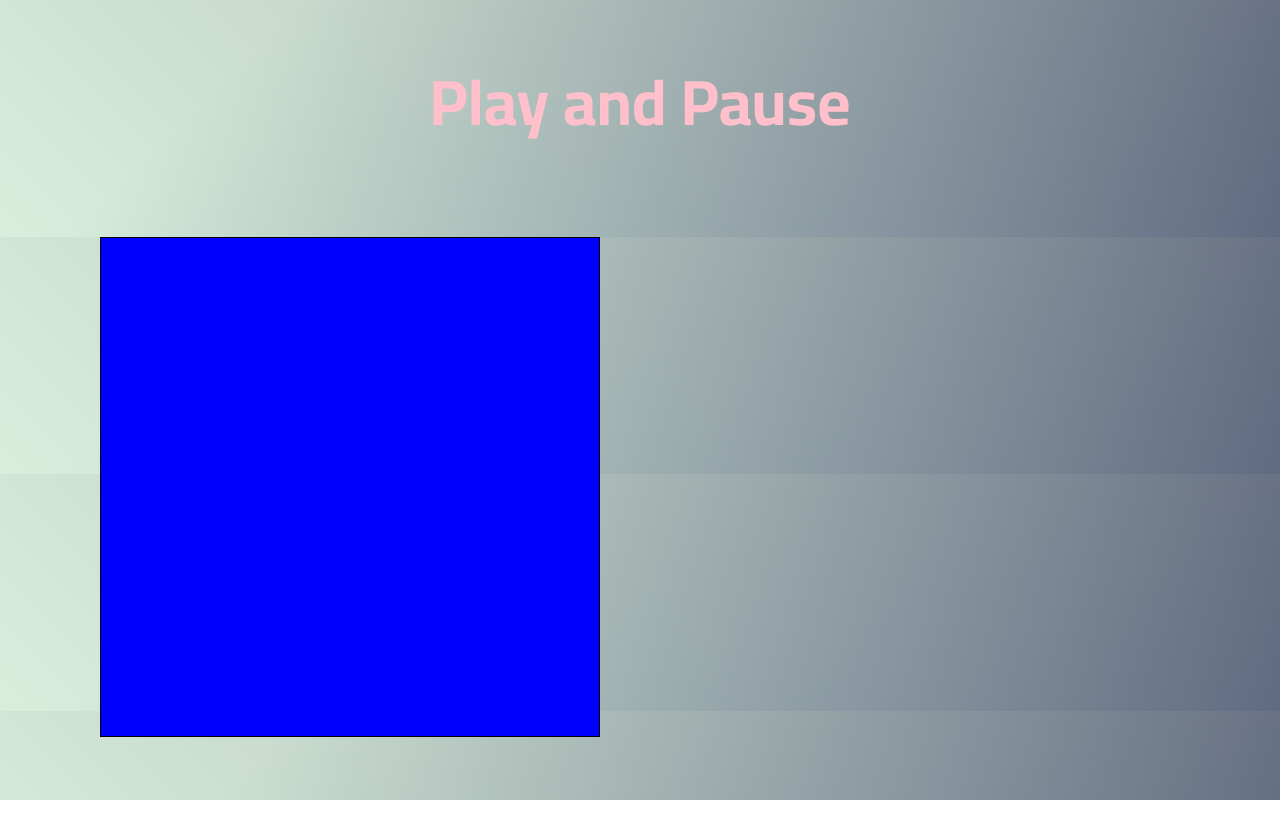
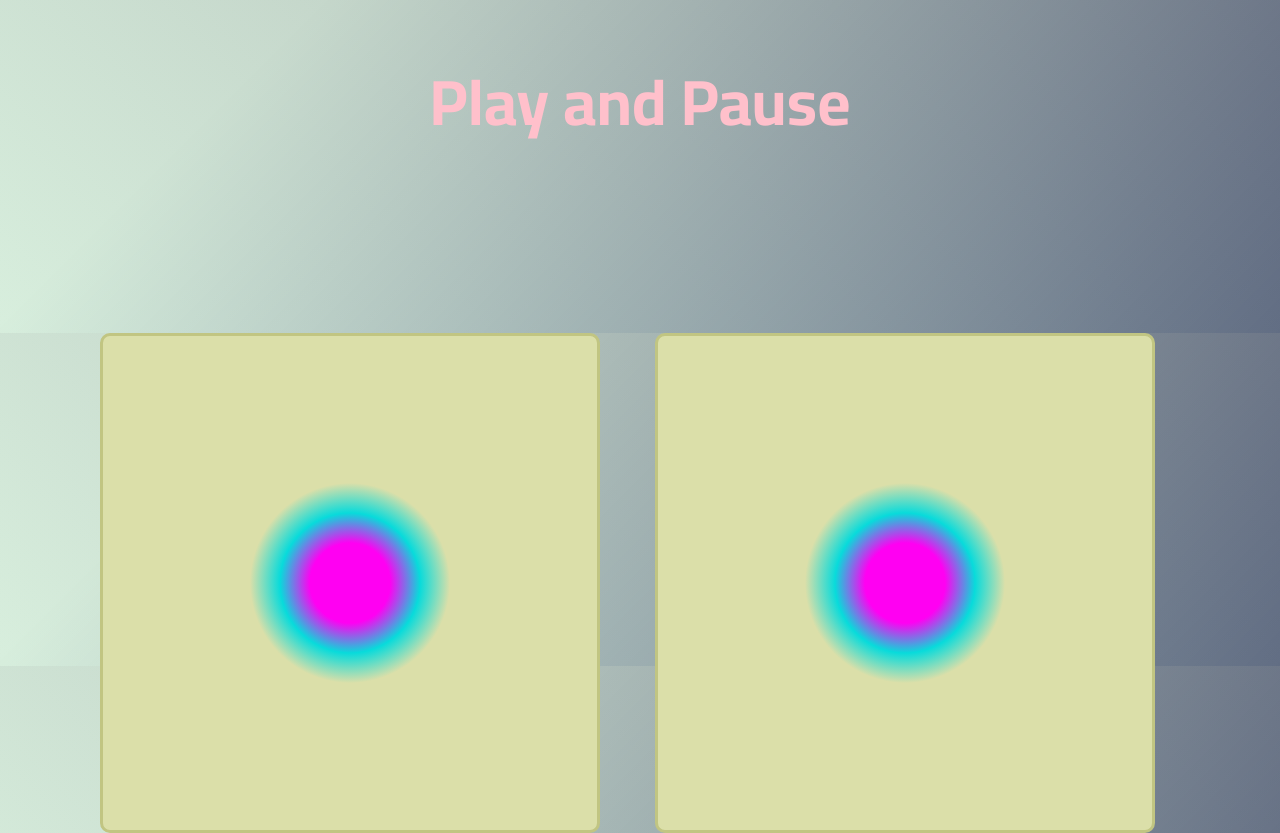
Before and after one commit to XaviWasabi/video-app, a React (Create React App) app in the folder video-app/: page / in a window 1280 px wide. Before the commit the page ends 800 px from the top, so only its background shows below. Built offline with nearby package versions, Linux system fonts and the light colour scheme.

Commit message:
styling finished

```diff
--- a/video-app/src/App.css
+++ b/video-app/src/App.css
@@ -1,3 +1,11 @@
+/* Variables */
+
+
+
+
+
+
+
 header, h1 {
     font-family: 'Cairo', sans-serif;
     color: pink;
@@ -17,20 +25,25 @@ body {
 
 .container {
     margin-top: 6rem;
+    display: flex;
 }
 
 .videos {
     border-radius: 5%;
     height: 400px;
     width: 400px;
-    /* visibility: hidden; */
 }
 
 .overlay {
-    border: solid black 1px;
+    border: solid rgb(193, 197, 130) 3px;
     height: 500px;
     width: 500px;
     position: absolute;
-    background-color: blue;
+    background: radial-gradient(circle, rgb(255, 0, 242) 40px,rgb(8, 219, 219) 70px, rgb(219, 223, 169) 100px);
     z-index: 1;
+    border-radius: 10px;
 }
+
+.overlay:hover {
+    border: solid 3px rgb(8, 219, 219);
+}
--- a/video-app/src/components/Video.js
+++ b/video-app/src/components/Video.js
@@ -12,11 +12,12 @@ const Video = (props) => {
       {showOverlay ? (
         <div className="overlay"></div>
       ) : (
-        <div className="video">
-          <video muted="false" controls="true" autoPlay>
-            <source src={props.videoUrl} type="video/mp4" />
-          </video>
-        </div>
+
+            <div className="video">
+              <video  controls="true" autoPlay>
+                <source src={props.videoUrl} type="video/mp4" />
+              </video>
+            </div>
       )}
     </div>
   );
```
